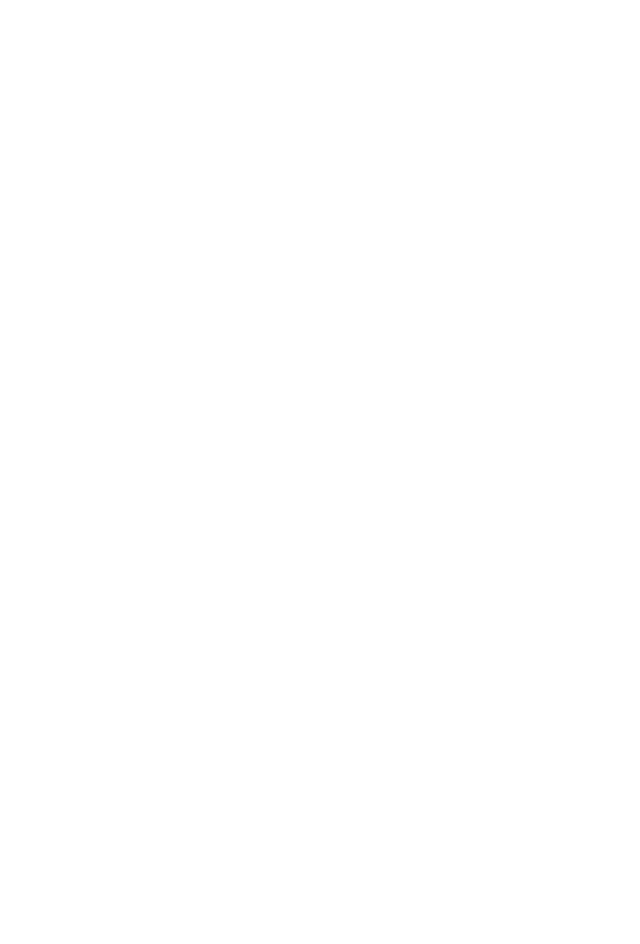
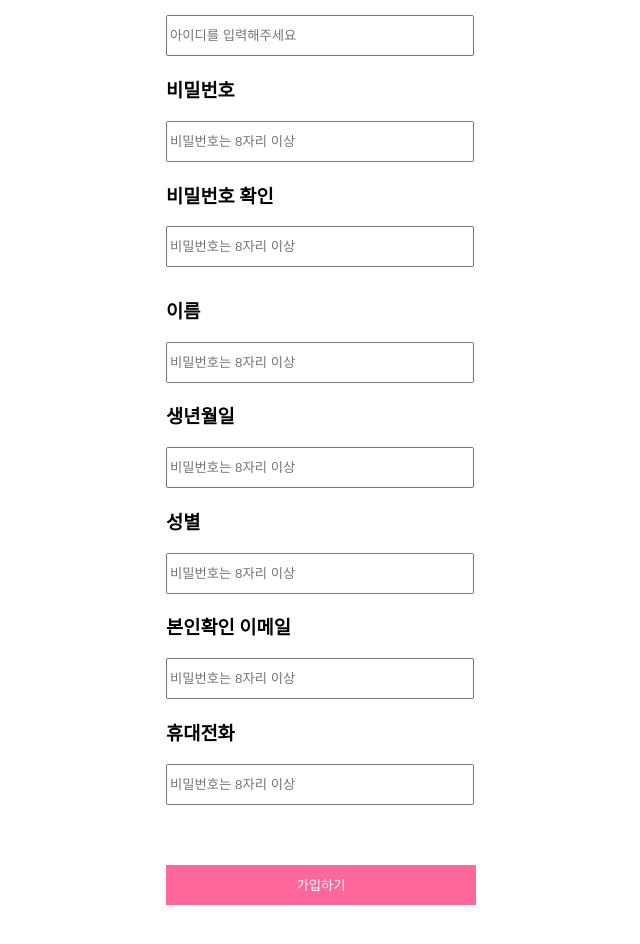
Before and after one commit to Jungsooooooo/music_site_front, a React (Create React App) app: page /join in a window 1280 px wide. Before the commit this address had no page. Shown: the part 300-1244 px from the top of the page, without its empty margins (234-874 px from the left). Before the commit the page ends 800 px from the top, so only its background shows below. Built offline with nearby package versions, Linux system fonts and the light colour scheme.

Commit message:
필요없는 사진 삭제 및 회원가입 화면 생성

```diff
--- a/public/index.html
+++ b/public/index.html
@@ -2,19 +2,16 @@
 <html lang="en">
   <head>
     <meta charset="utf-8" />
-    <link rel="icon" href="%PUBLIC_URL%/favicon.ico" />
+    <!-- <link rel="icon" href="" /> -->
     <meta name="viewport" content="width=device-width, initial-scale=1" />
     <meta name="theme-color" content="#000000" />
-    <meta
-      name="description"
-      content="Web site created using create-react-app"
-    />
-    <link rel="apple-touch-icon" href="%PUBLIC_URL%/logo192.png" />
+    <meta name="description" content="Web site created using create-react-app" />
+    <!-- <link rel="apple-touch-icon" href="%PUBLIC_URL%/logo192.png" /> -->
     <!--
       manifest.json provides metadata used when your web app is installed on a
       user's mobile device or desktop. See https://developers.google.com/web/fundamentals/web-app-manifest/
     -->
-    <link rel="manifest" href="%PUBLIC_URL%/manifest.json" />
+    <!-- <link rel="manifest" href="%PUBLIC_URL%/manifest.json" /> -->
     <!--
       Notice the use of %PUBLIC_URL% in the tags above.
       It will be replaced with the URL of the `public` folder during the build.
@@ -24,7 +21,7 @@
       work correctly both with client-side routing and a non-root public URL.
       Learn how to configure a non-root public URL by running `npm run build`.
     -->
-    <title>React App</title>
+    <title>Music Reco</title>
   </head>
   <body>
     <noscript>You need to enable JavaScript to run this app.</noscript>
--- a/src/App.css
+++ b/src/App.css
@@ -1,5 +1,5 @@
 .App {
-  text-align: center;
+  /* text-align: center; */
 }
 
 .App-logo {
--- a/src/App.js
+++ b/src/App.js
@@ -4,14 +4,17 @@
 
 import LoginView from "./music/user/LoginView";
 import MainView from "./music/main/MainView";
+import MakeUser from "./music/user/MakeUser";
 
 function App() {
   return (
     <div className="App">
       <Router>
         <Routes>
+          <Route path="/" element={<MainView />}></Route>
+
           <Route path="/login" element={<LoginView />} />
-          <Route path="/" element={<MainView />}></Route>
+          <Route path="/join" element={<MakeUser />} />
         </Routes>
       </Router>
     </div>
--- /dev/null
+++ b/src/css/MakeUser.css
@@ -0,0 +1,40 @@
+#makeId {
+  width: 300px;
+  height: 35px;
+}
+
+#makePass {
+  width: 300px;
+  height: 35px;
+}
+
+#checkPass {
+  width: 300px;
+  height: 35px;
+  margin-bottom: 10px;
+}
+
+#makeName {
+  width: 300px;
+  height: 35px;
+}
+
+#birth {
+  width: 300px;
+  height: 35px;
+}
+
+#sex {
+  width: 300px;
+  height: 35px;
+}
+
+#email {
+  width: 300px;
+  height: 35px;
+}
+
+#phoneNumber {
+  width: 300px;
+  height: 35px;
+}
--- a/src/css/mainView.css
+++ b/src/css/mainView.css
@@ -4,7 +4,9 @@
 }
 
 .mainHeader {
+  margin-top: 20px;
   height: 50px;
+  border-bottom: 1px solid slategray;
 }
 
 #goToReco {
--- a/src/music/user/LoginView.js
+++ b/src/music/user/LoginView.js
@@ -7,6 +7,8 @@
   };
 
   return (
+    <>
+      <div className="topColor"></div>
       <div className="loginType">
         <a href="/" className="logo">
           Music Reco
@@ -18,7 +20,7 @@
           <input id="putPass" type="password" placeholder="비밀번호는 8자리 이상"></input>
         </div>
         <div className="joinOrFind">
-        <a href="/login" id="register">
+          <a href="/join" id="register">
             회원가입
           </a>
           <a href="/login" id="findId">
@@ -34,6 +36,7 @@
           </button>
         </div>
       </div>
+    </>
   );
 };
 
--- /dev/null
+++ b/src/music/user/MakeUser.js
@@ -0,0 +1,60 @@
+import "../../css/MakeUser.css";
+
+const MakeUser = () => {
+  return (
+    <>
+      <div className="topColor"></div>
+      <div className="loginType">
+        <a href="/" className="logo">
+          Music Reco
+        </a>
+        <div>
+          <h3>아이디</h3>
+          <input id="makeId" type="text" className="col" placeholder="아이디를 입력해주세요"></input>
+        </div>
+        <div>
+          <h3>비밀번호</h3>
+          <input id="makePass" type="password" placeholder="비밀번호는 8자리 이상"></input>
+        </div>
+
+        <div>
+          <h3>비밀번호 확인</h3>
+          <input id="checkPass" type="password" placeholder="비밀번호는 8자리 이상"></input>
+        </div>
+
+        <div>
+          <h3>이름</h3>
+          <input id="makeName" type="password" placeholder="비밀번호는 8자리 이상"></input>
+        </div>
+
+        <div>
+          <h3>생년월일</h3>
+          <input id="birth" type="password" placeholder="비밀번호는 8자리 이상"></input>
+        </div>
+
+        <div>
+          <h3>성별</h3>
+          <input id="sex" type="password" placeholder="비밀번호는 8자리 이상"></input>
+        </div>
+
+        <div>
+          <h3>본인확인 이메일</h3>
+          <input id="email" type="password" placeholder="비밀번호는 8자리 이상"></input>
+        </div>
+
+        <div>
+          <h3>휴대전화</h3>
+          <input id="phoneNumber" type="password" placeholder="비밀번호는 8자리 이상"></input>
+        </div>
+
+        <div>
+          <button className="loginButton" onClick={""}>
+            가입하기
+          </button>
+        </div>
+      </div>
+    </>
+  );
+};
+
+export default MakeUser;
```
Also changed, not shown: public/logo192.png (deleted), public/logo512.png (deleted). Lines whose indentation alone changed are shown as unchanged.
